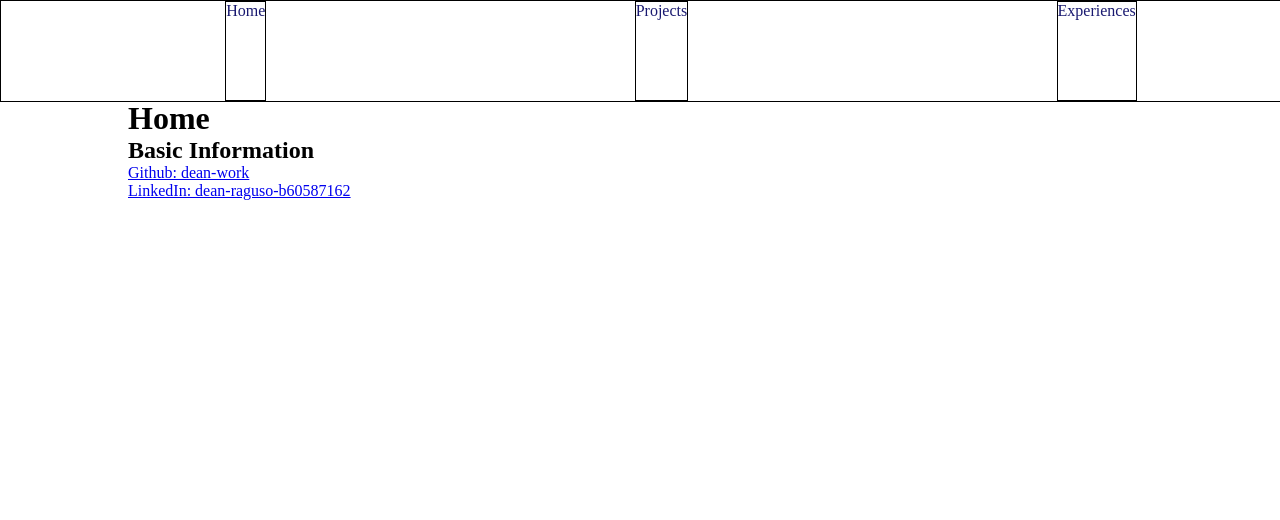
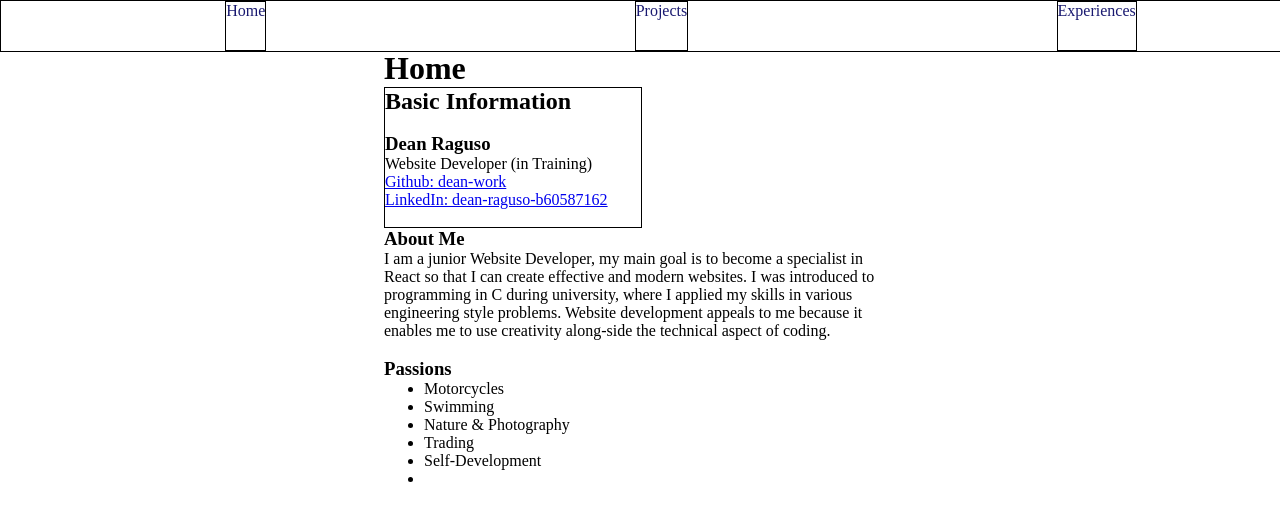
Before and after one commit to dean-work/Portfolio_Website, a plain HTML site: page index.html in a window 1280 px wide. Drawn offline with Linux system fonts and the light colour scheme.

Commit message:
Added passions and about me section

```diff
--- a/index.html
+++ b/index.html
@@ -22,9 +22,36 @@
 
             <section class="image-side">
                 <h2>Basic Information</h2>
+                <br/>
+                <h3>Dean Raguso</h3>
+                <p>Website Developer (in Training)</p>
                 <a href="https://github.com/dean-work" target="_blank"><p>Github:      dean-work</p></a>
                 <a href="https://www.linkedin.com/in/dean-raguso-b60587162" target="_blank" ><p>LinkedIn:    dean-raguso-b60587162 </p></a>
+                <br/>
+            </section>
 
+            <section id="intro">
+                <h3>About Me</h3>
+                <p>I am a junior Website Developer, my main goal is to become a specialist in React so that I can create effective and modern websites.
+                    I was introduced to programming in C during university, where I applied my skills in various engineering style problems. Website development appeals to
+                    me because it enables me to use creativity along-side the technical aspect of coding.
+
+
+                </p>
+            </section>
+
+            <br/>
+
+            <section id="passions">
+                <h3>Passions</h3>
+                <ul>
+                    <li>Motorcycles</li>
+                    <li>Swimming</li>
+                    <li>Nature & Photography</li>
+                    <li>Trading</li>
+                    <li>Self-Development</li>
+                    <li></li>
+                </ul>
             </section>
         </main>
     </body>
--- a/style.css
+++ b/style.css
@@ -19,13 +19,18 @@ nav ul{
     margin: 0;
     border: 1px solid black;
     width: 100%;
-    height: 100px;
+    height: 50px;
 }
 
 main {
     position: relative;
-    top: 100px;
+    top: 50px;
 
-    margin: 0 10%;
+    margin: 0 30%;
+}
+
+.image-side {
+    width: 50%;
+    border: 1px black solid;
 
 }
```
